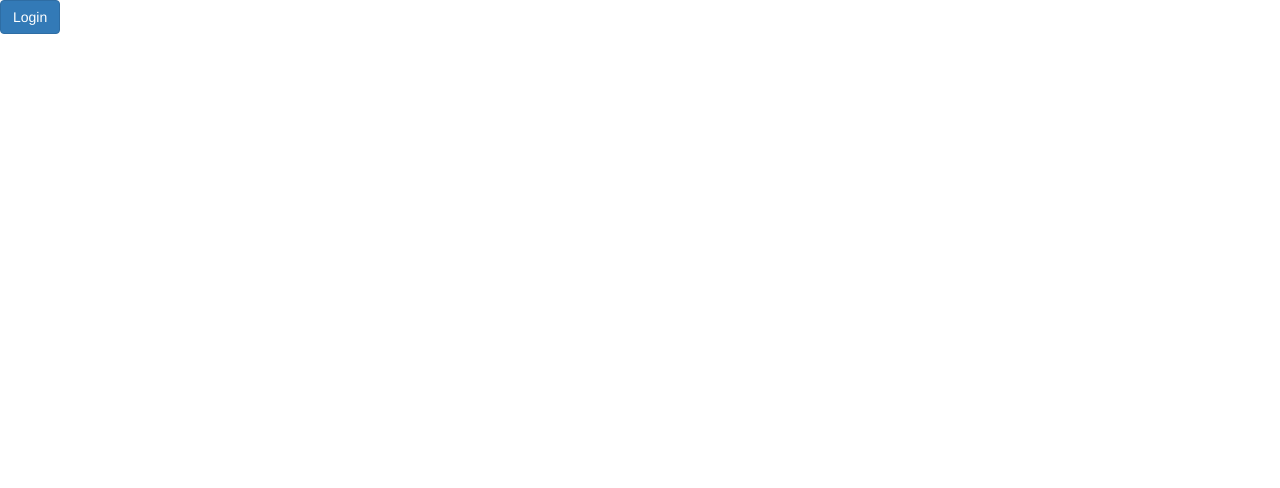
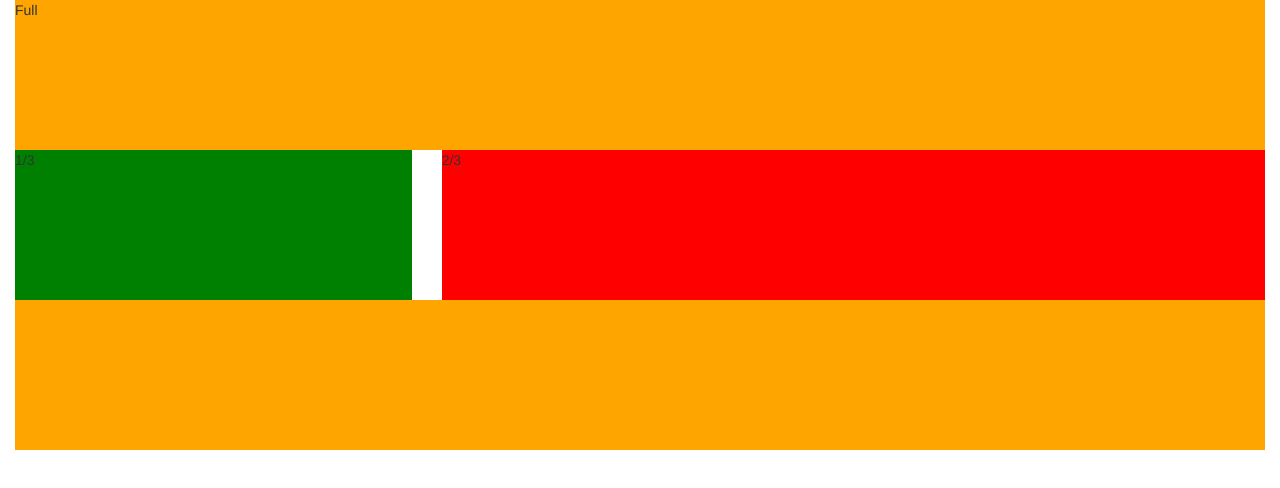
Before and after one commit to mickityy/gridsystem, a plain HTML site: page index.html in a window 1280 px wide. Drawn offline with nearby package versions, Linux system fonts and the light colour scheme; files that its build step writes are made by us from their sources.

Commit message:
row one working

```diff
--- /dev/null
+++ b/css/styles.css
@@ -0,0 +1,14 @@
+.full{
+  height: 150px;
+  background-color: orange;
+}
+
+.third{
+  background-color: green;
+  height: 150px;
+}
+
+.two-thirds{
+  background-color: red;
+  height: 150px;
+}
--- a/index.html
+++ b/index.html
@@ -18,7 +18,32 @@
     <![endif]-->
   </head>
   <body>
-    <button class="btn btn-primary">Login</button>
+    <div class="container-fluid">
+
+      <!--Start Row 1-->
+      <div class="row">
+          <div class="col-md-12">
+              <div class="full"> Full</div>
+          </div>
+      </div>
+
+      <!--Start Row 2-->
+      <div class="row">
+          <div class="col-md-4">
+              <div class="third"> 1/3</div>
+          </div>
+          <div class="col-md-8">
+              <div class="two-thirds"> 2/3</div>
+          </div>
+      </div>
+
+      <!--Start Row 3-->
+      <div class="row">
+          <div class="col-md-12">
+              <div class="full"> </div>
+          </div>
+      </div>
+    </div>
 
 
 
```
Also changed, not shown: styles.css (deleted).
